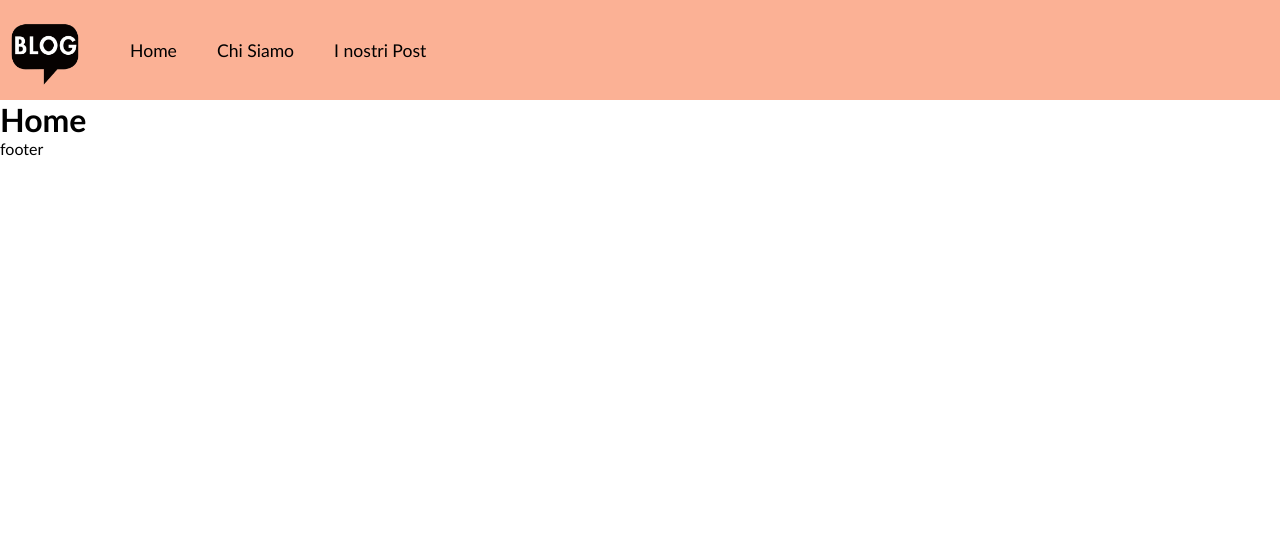
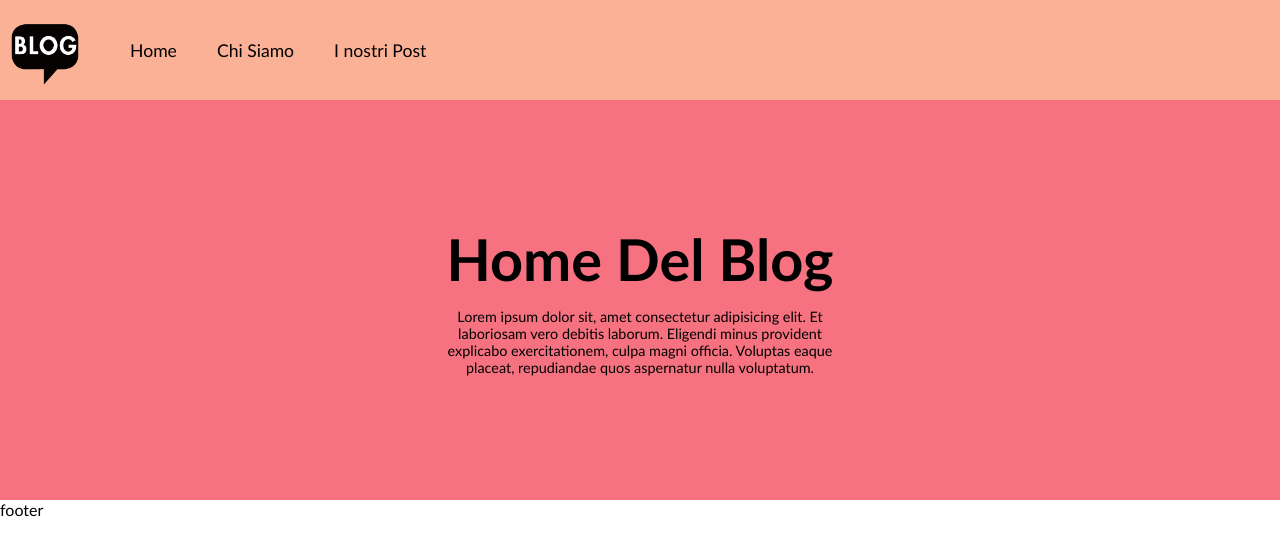
Before and after one commit to nicolaparutto/react-router, a React (Vite) app: page / in a window 1280 px wide. Shown: the top 556 px of the page. Built offline with nearby package versions, Linux system fonts and the light colour scheme.

Commit message:
add: homepage layout and style

```diff
--- a/src/index.css
+++ b/src/index.css
@@ -83,3 +83,27 @@ header {
     }
   }
 }
+
+/* ===== Main Style ===== */
+/*hero section*/
+.hero-section {
+  background-color: var(--c-two);
+  min-height: 400px;
+  display: flex;
+  align-items: center;
+  justify-content: center;
+
+  .hero-text {
+    width: 400px;
+    text-align: center;
+
+    h1 {
+      font-size: 3.6rem;
+      margin-bottom: 15px;
+    }
+
+    p {
+      font-size: 0.9rem;
+    }
+  }
+}
--- a/src/pages/HomePage.jsx
+++ b/src/pages/HomePage.jsx
@@ -1,6 +1,11 @@
 function HomePage() {
    return (
-      <h1>Home</h1>
+      <section className="hero-section">
+         <div className="hero-text">
+            <h1>Home Del Blog</h1>
+            <p>Lorem ipsum dolor sit, amet consectetur adipisicing elit. Et laboriosam vero debitis laborum. Eligendi minus provident explicabo exercitationem, culpa magni officia. Voluptas eaque placeat, repudiandae quos aspernatur nulla voluptatum.</p>
+         </div>
+      </section>
    )
 }
 
```
